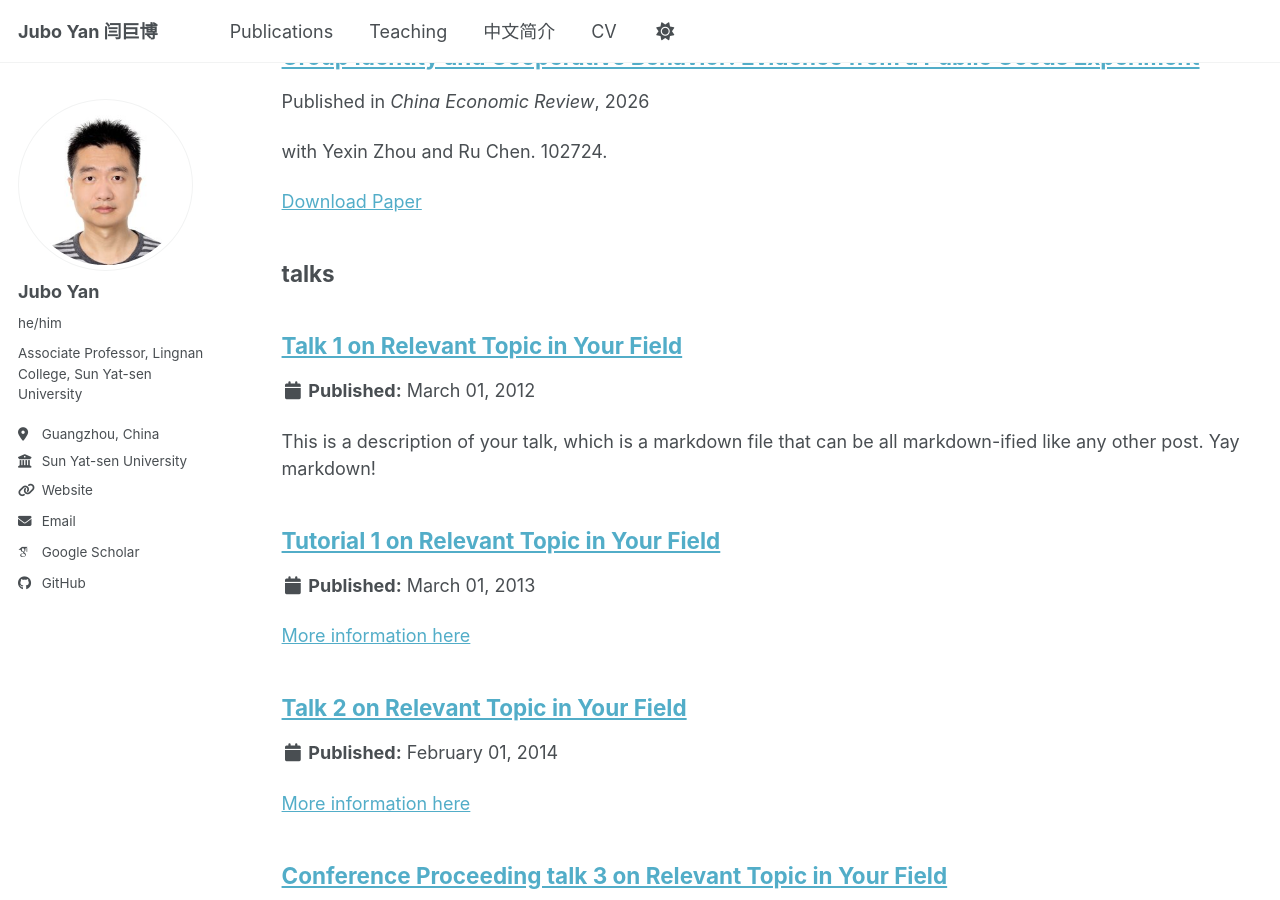
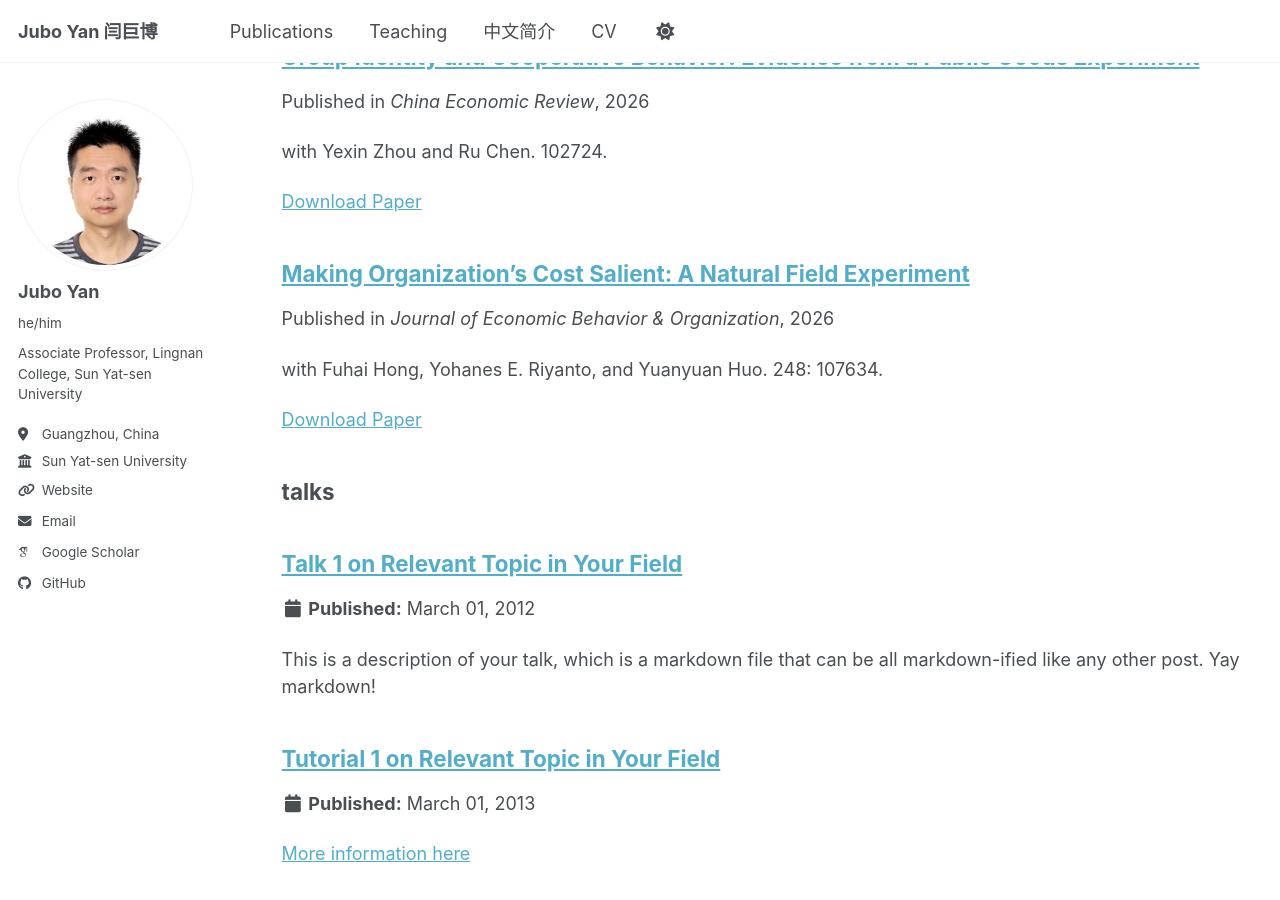
Before and after one commit to xiaogengjacky/xiaogengjacky.github.io, a Jekyll site: the page built from _pages/sitemap.md, in a window 1280 px wide and 900 px high, scrolled down 9271 px. Built offline with Jekyll 4.4.1, drawn with Linux system fonts in a browser that asks for light colours; some web fonts are replaced; a script bundle is joined from its source files by our own code; library files that are not in the unit come from our copies.

Commit message:
Publish Hong, Riyanto, Yan & Huo (JEBO 2026)
- Add _publications entry for 'Making Organization's Cost Salient: A
  Natural Field Experiment', JEBO 248: 107634, August 2026.
- Remove the working-paper version from Recent Works on the homepage
  (about.md) and from the Chinese profile (portfolio.md).

```diff
--- /dev/null
+++ b/_publications/2026-08-01-2026-making-organizations-cost-salient.md
@@ -0,0 +1,11 @@
+---
+title: "Making Organization's Cost Salient: A Natural Field Experiment"
+collection: publications
+category: behavioral-experimental-econ
+permalink: /publication/2026-making-organizations-cost-salient
+date: 2026-08-01
+venue: 'Journal of Economic Behavior & Organization'
+paperurl: 'https://doi.org/10.1016/j.jebo.2026.107634'
+excerpt: >-
+  with Fuhai Hong, Yohanes E. Riyanto, and Yuanyuan Huo. 248: 107634.
+---
```
Also changed, not shown: _pages/about.md (+1 -2 lines), _pages/portfolio.md (+1 -2 lines).
